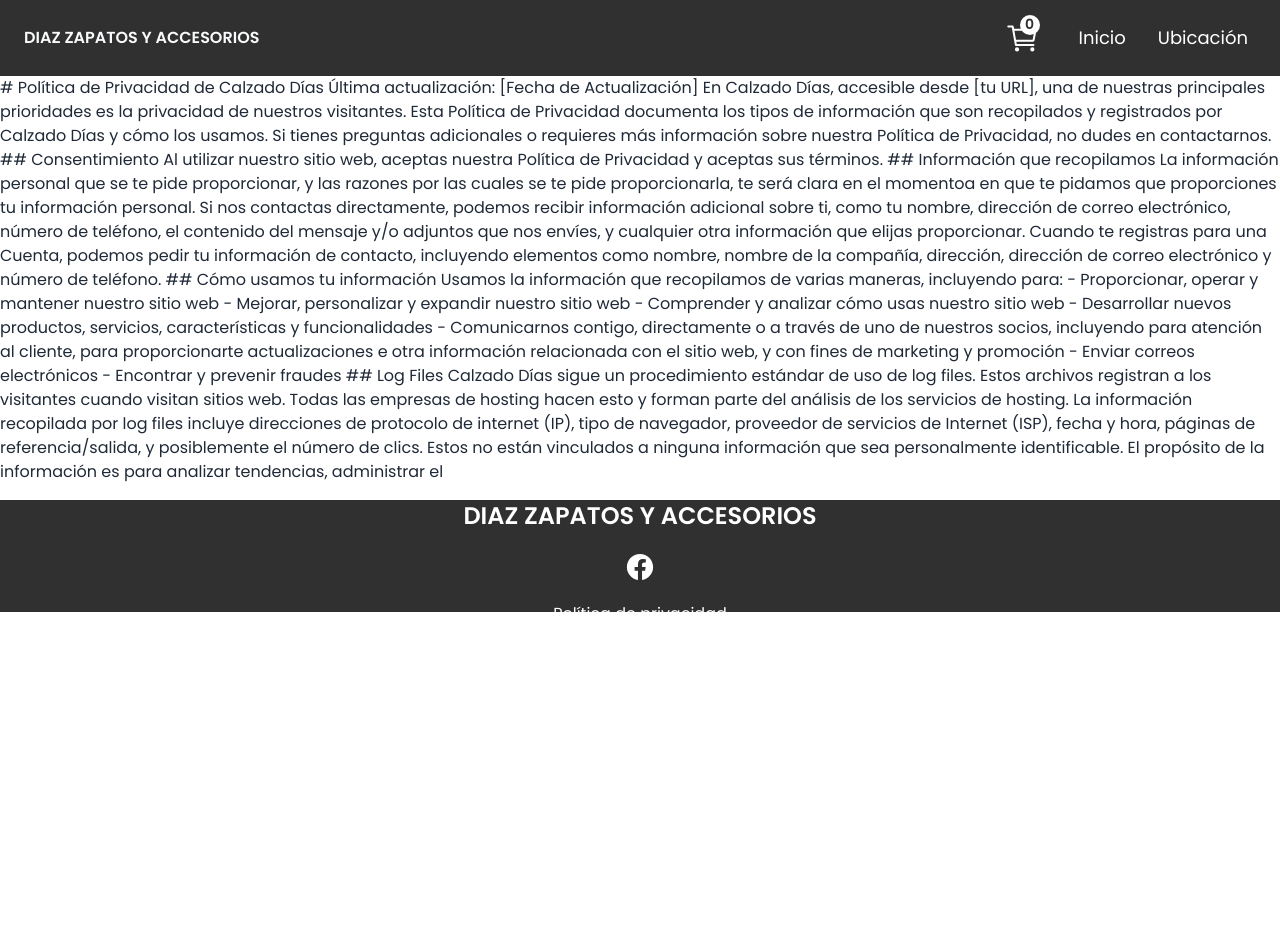
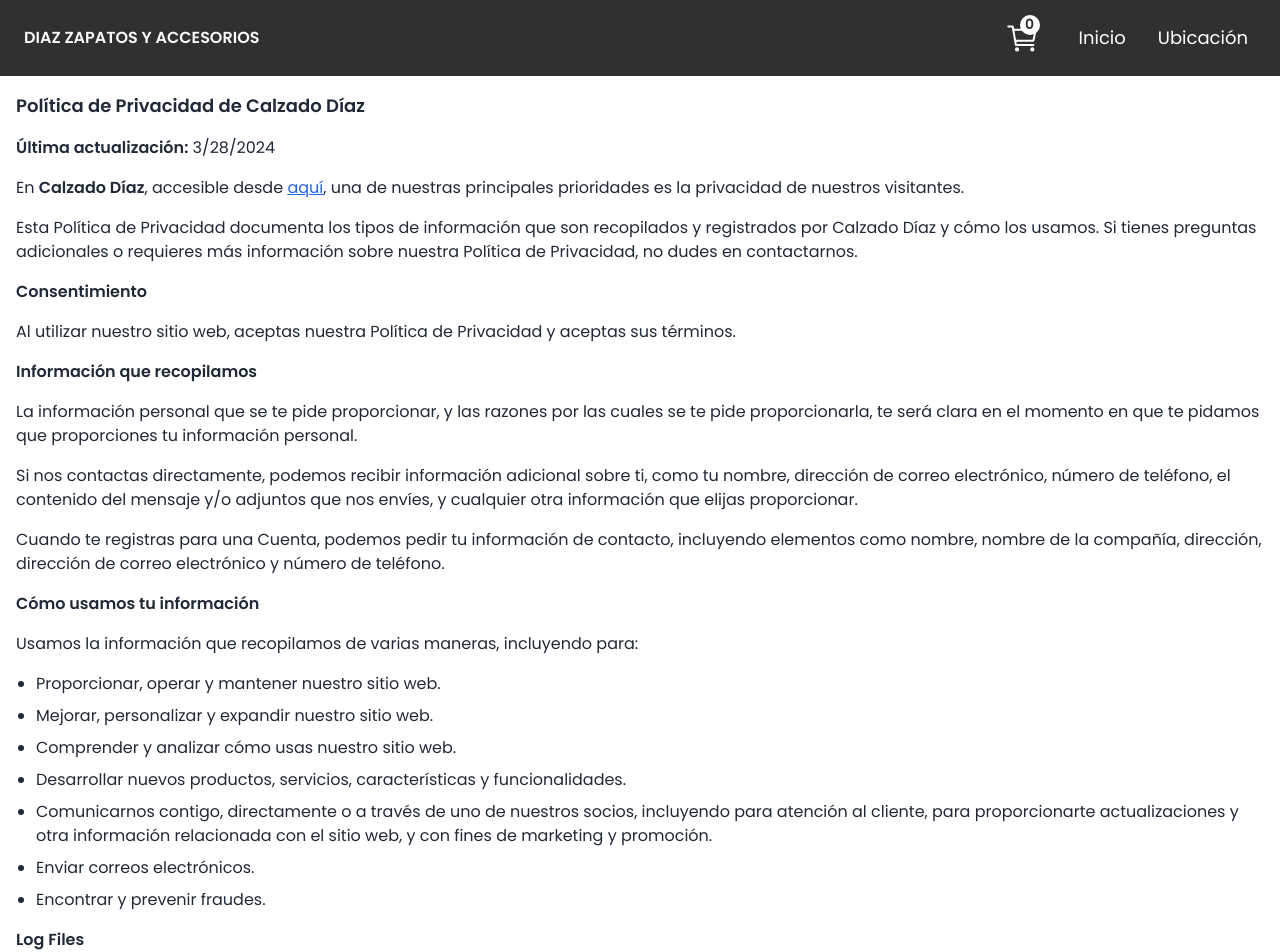
Before and after one commit to hugogaytan10/dianaCommer, a React (Vite) app: page /politica in a window 1280 px wide. Shown: the top 952 px of the page. Before the commit the page ends 800 px from the top, so only its background shows below. Built offline with nearby package versions, Linux system fonts and the light colour scheme.

Commit message:
politica de privacidad

```diff
--- a/src/Footer/Footer.jsx
+++ b/src/Footer/Footer.jsx
@@ -3,21 +3,26 @@
 import { NavLink } from "react-router-dom";
 export const Footer = () => {
   return (
+    <footer className="bg-primary h-28 w-full">
+      <h3 className="text-white text-center text-2xl font-bold uppercase mt-4">
+        Diaz zapatos y accesorios
+      </h3>
 
-    <footer className='bg-primary h-28 w-full'>
-      <h3 className="text-white text-center text-2xl font-bold uppercase mt-4">Diaz zapatos y accesorios</h3>
-
-      <div className="flex justify-center gap-2 mt-5">
+      <div className="flex justify-around gap-2 mt-5 items-center">
         <a
           target="_blank"
           href="https://www.facebook.com/profile.php?id=100068048930464"
         >
           <img src={fb} alt="fb" />
         </a>
+        <NavLink
+          to="/politica"
+          className="text-white text-center block    bg-primary "
+        >
+          Política de privacidad
+        </NavLink>
+        <a href="https://www.ravekh.com" target="_blank">&copy; Powered by Ravekh</a>
       </div>
-      <NavLink to="/politica" className="text-white text-center block mt-5">
-        Política de privacidad
-      </NavLink>
     </footer>
   );
 };
--- a/src/Politica/Politica.jsx
+++ b/src/Politica/Politica.jsx
@@ -2,43 +2,54 @@
 
 export const Politica = () => {
   return (
-    <div>
-      # Política de Privacidad de Calzado Días Última actualización: [Fecha de
-      Actualización] En Calzado Días, accesible desde [tu URL], una de nuestras
-      principales prioridades es la privacidad de nuestros visitantes. Esta
-      Política de Privacidad documenta los tipos de información que son
-      recopilados y registrados por Calzado Días y cómo los usamos. Si tienes
-      preguntas adicionales o requieres más información sobre nuestra Política
-      de Privacidad, no dudes en contactarnos. ## Consentimiento Al utilizar
-      nuestro sitio web, aceptas nuestra Política de Privacidad y aceptas sus
-      términos. ## Información que recopilamos La información personal que se te
-      pide proporcionar, y las razones por las cuales se te pide proporcionarla,
-      te será clara en el momentoa en que te pidamos que proporciones tu
-      información personal. Si nos contactas directamente, podemos recibir
-      información adicional sobre ti, como tu nombre, dirección de correo
-      electrónico, número de teléfono, el contenido del mensaje y/o adjuntos que
-      nos envíes, y cualquier otra información que elijas proporcionar. Cuando
-      te registras para una Cuenta, podemos pedir tu información de contacto,
-      incluyendo elementos como nombre, nombre de la compañía, dirección,
-      dirección de correo electrónico y número de teléfono. ## Cómo usamos tu
-      información Usamos la información que recopilamos de varias maneras,
-      incluyendo para: - Proporcionar, operar y mantener nuestro sitio web -
-      Mejorar, personalizar y expandir nuestro sitio web - Comprender y analizar
-      cómo usas nuestro sitio web - Desarrollar nuevos productos, servicios,
-      características y funcionalidades - Comunicarnos contigo, directamente o a
-      través de uno de nuestros socios, incluyendo para atención al cliente,
-      para proporcionarte actualizaciones e otra información relacionada con el
-      sitio web, y con fines de marketing y promoción - Enviar correos
-      electrónicos - Encontrar y prevenir fraudes ## Log Files Calzado Días
-      sigue un procedimiento estándar de uso de log files. Estos archivos
-      registran a los visitantes cuando visitan sitios web. Todas las empresas
-      de hosting hacen esto y forman parte del análisis de los servicios de
-      hosting. La información recopilada por log files incluye direcciones de
-      protocolo de internet (IP), tipo de navegador, proveedor de servicios de
-      Internet (ISP), fecha y hora, páginas de referencia/salida, y posiblemente
-      el número de clics. Estos no están vinculados a ninguna información que
-      sea personalmente identificable. El propósito de la información es para
-      analizar tendencias, administrar el
+    <div className="space-y-4 p-4">
+      <p className="text-lg font-semibold">Política de Privacidad de Calzado Díaz</p>
+      <p><span className="font-bold">Última actualización:</span> 3/28/2024</p>
+      <p>
+        En <span className="font-bold">Calzado Díaz</span>, accesible desde{" "}
+        <a href="https://www.calzadodiaz.com/politicas" target="_blank" rel="noopener noreferrer" className="underline text-blue-600 hover:text-blue-800">
+          aquí
+        </a>, una de nuestras principales prioridades es la privacidad de nuestros visitantes.
+      </p>
+
+      <div>
+        Esta Política de Privacidad documenta los tipos de información que son recopilados y registrados por Calzado Díaz y cómo los usamos. Si tienes preguntas adicionales o requieres más información sobre nuestra Política de Privacidad, no dudes en contactarnos.
+      </div>
+
+      <h3 className="font-bold">Consentimiento</h3>
+      <p>
+        Al utilizar nuestro sitio web, aceptas nuestra Política de Privacidad y aceptas sus términos.
+      </p>
+
+      <h3 className="font-bold">Información que recopilamos</h3>
+      <p>
+        La información personal que se te pide proporcionar, y las razones por las cuales se te pide proporcionarla, te será clara en el momento en que te pidamos que proporciones tu información personal.
+      </p>
+      <p>
+        Si nos contactas directamente, podemos recibir información adicional sobre ti, como tu nombre, dirección de correo electrónico, número de teléfono, el contenido del mensaje y/o adjuntos que nos envíes, y cualquier otra información que elijas proporcionar.
+      </p>
+      <p>
+        Cuando te registras para una Cuenta, podemos pedir tu información de contacto, incluyendo elementos como nombre, nombre de la compañía, dirección, dirección de correo electrónico y número de teléfono.
+      </p>
+
+      <h3 className="font-bold">Cómo usamos tu información</h3>
+      <p>
+        Usamos la información que recopilamos de varias maneras, incluyendo para:
+      </p>
+      <ul className="list-disc pl-5 space-y-2">
+        <li>Proporcionar, operar y mantener nuestro sitio web.</li>
+        <li>Mejorar, personalizar y expandir nuestro sitio web.</li>
+        <li>Comprender y analizar cómo usas nuestro sitio web.</li>
+        <li>Desarrollar nuevos productos, servicios, características y funcionalidades.</li>
+        <li>Comunicarnos contigo, directamente o a través de uno de nuestros socios, incluyendo para atención al cliente, para proporcionarte actualizaciones y otra información relacionada con el sitio web, y con fines de marketing y promoción.</li>
+        <li>Enviar correos electrónicos.</li>
+        <li>Encontrar y prevenir fraudes.</li>
+      </ul>
+
+      <h3 className="font-bold">Log Files</h3>
+      <p>
+        Calzado Díaz sigue un procedimiento estándar de uso de log files. Estos archivos registran a los visitantes cuando visitan sitios web. Todas las empresas de hosting hacen esto y forman parte del análisis de los servicios de hosting. La información recopilada por log files incluye direcciones de protocolo de internet (IP), tipo de navegador, proveedor de servicios de Internet (ISP), fecha y hora, páginas de referencia/salida, y posiblemente el número de clics. Estos no están vinculados a ninguna información que sea personalmente identificable. El propósito de la información es para analizar tendencias, administrar el sitio.
+      </p>
     </div>
   );
 };
```
